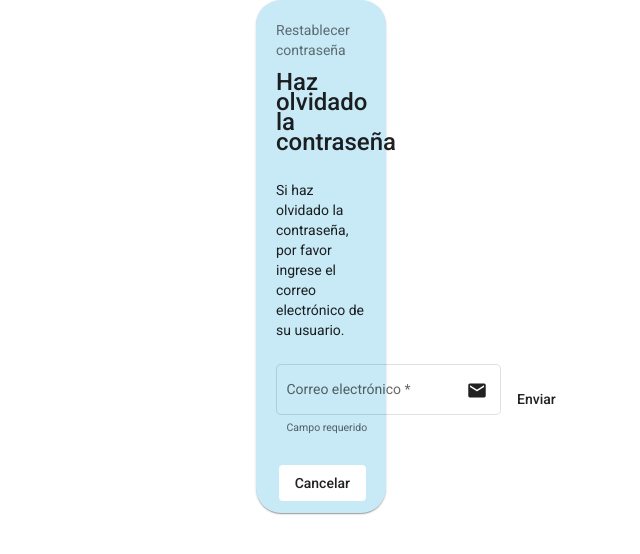
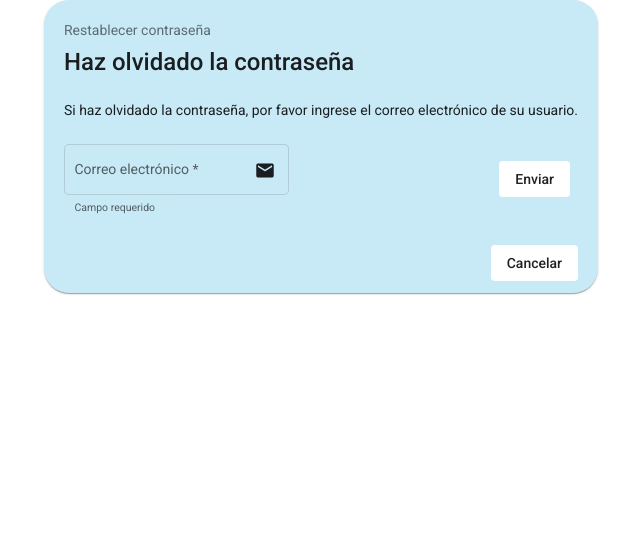
Before and after one commit to Angular-Web-Project/Enlazando-Empleo-Web, an Angular app: page /forget in a window 1280 px wide. Shown: the top 554 px of the page, without its empty margins (319-959 px from the left). Built offline with nearby package versions, Linux system fonts and the light colour scheme.

Commit message:
Bug v1 forget

```diff
--- a/src/app/auth/pages/auth-forget-password/auth-forget-password.component.css
+++ b/src/app/auth/pages/auth-forget-password/auth-forget-password.component.css
@@ -5,7 +5,6 @@
   }
 
   .forget-card {
-    max-width: 90px;
     justify-content: center;
     border-radius: 25px;
     background-color: rgb(200, 233, 246);
```
